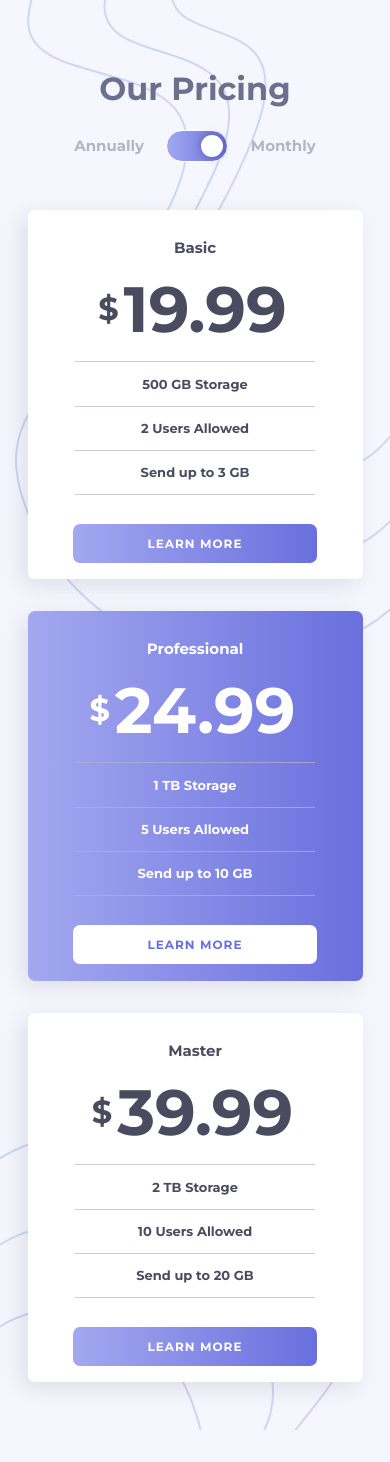
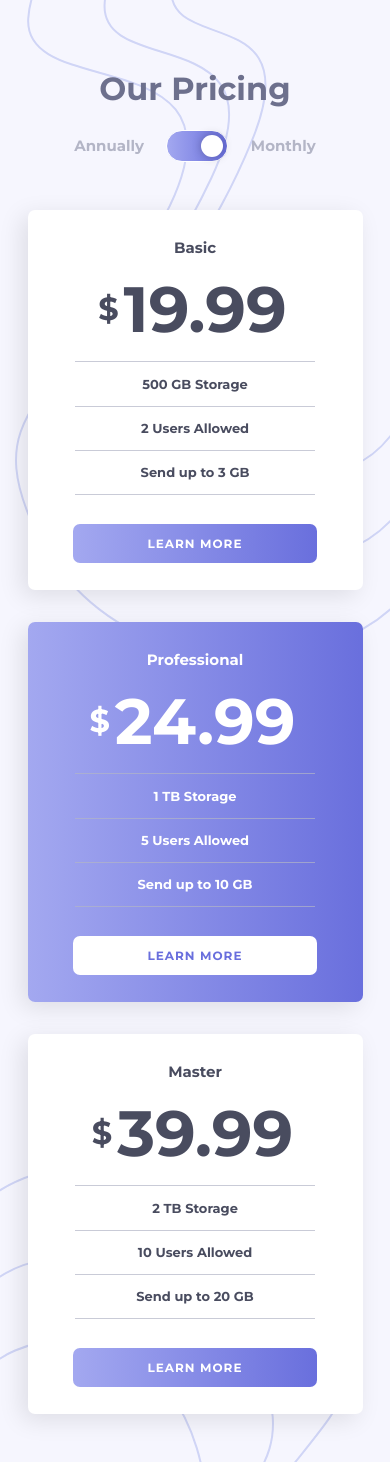
Before and after one commit to Shady-Omar/Frontend-Mentor-Challenge-23, a plain HTML site: page index.html in a window 390 px wide. Before the commit the page ends 1430 px from the top, so only its background shows below. Drawn offline with Linux system fonts and the light colour scheme.

Commit message:
HTML / CSS Modified

```diff
--- a/main.css
+++ b/main.css
@@ -91,7 +91,7 @@ label {
 
 .plans .basic {
     max-width: 335px;
-    max-height: 370px;
+    max-height: 380px;
     background-color: white;
     text-align: center;
     color: hsl(232, 13%, 33%);
@@ -153,7 +153,7 @@ label {
     font-size: 12px;
     padding: 12px 75px;
     letter-spacing: 1px;
-    margin-bottom: 1rem;
+    margin-bottom: 2rem;
     cursor: pointer;
     transition: 0.2s;
 }
@@ -246,7 +246,7 @@ label {
 
 .plans .master {
     max-width: 335px;
-    max-height: 370px;
+    max-height: 380px;
     background-color: white;
     text-align: center;
     color: hsl(232, 13%, 33%);
@@ -308,7 +308,7 @@ label {
     font-size: 12px;
     padding: 12px 75px;
     letter-spacing: 1px;
-    margin-bottom: 1rem;
+    margin-bottom: 2rem;
     cursor: pointer;
     transition: 0.2s;
 }
@@ -336,8 +336,8 @@ label {
 
     .plans .pro {
         margin: 2rem 0;
-        max-height: 370px;
-        height: 370px;
+        max-height: 380px;
+        height: 380px;
     }
 
     .plans .pro .text {
```
